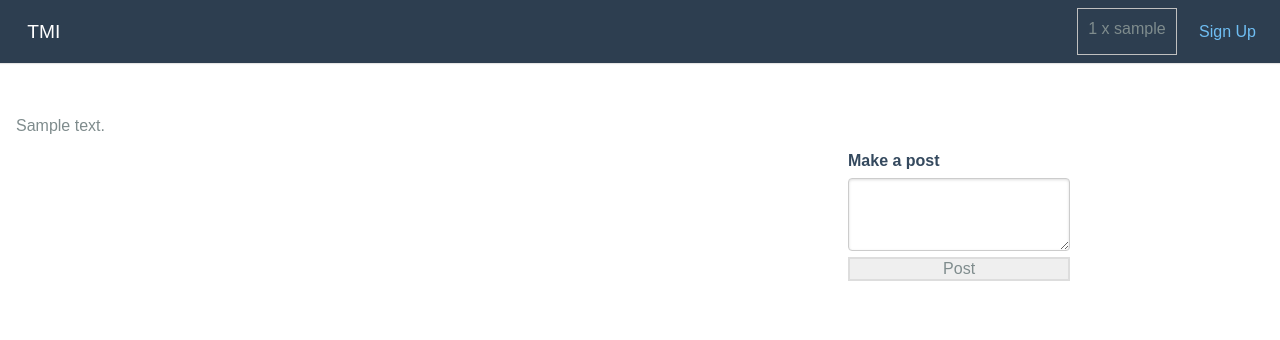
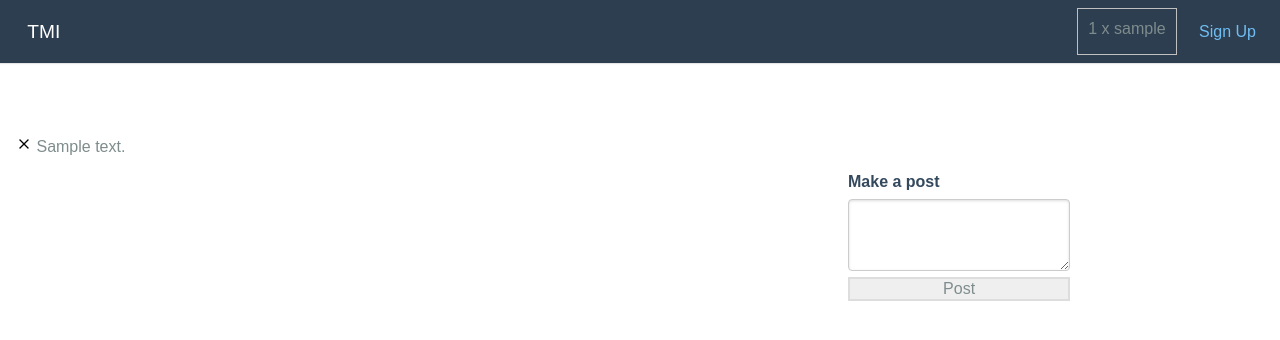
Before and after one commit to mshankar13/tmi, a Flask app: template templates/home.html in a window 1280 px wide. Shown: the top 340 px of the page. Run offline with Flask 2, Linux system fonts and the light colour scheme; tables that the repository leaves empty hold one stand-in row (values such as "Sample post"); the template is opened without the code that fills it: values that come from a table or form of the project are taken from there, most other values are stand-ins (such as "Sample title", 1, 10 or a date in 2020).

Commit message:
delete posts in wall

```diff
--- a/templates/home.html
+++ b/templates/home.html
@@ -2,12 +2,25 @@
 
 {% block content %}
     <div class="content">
+    <h2 class="content-head">{{ current_user.userID + '\'s Wall' }} </h2>
         <div class="pure-g">
             <div class="pure-u-2-3">
                 {% for post in posts %}
                     <div class="post">
                         <div class="post-description">
-                            {{ post.content }}
+                            <div class="pure-menu pure-menu-horizontal">
+                                <ul class="pure-menu-list">
+                                    <li class="pure-menu-item">
+                                        <a href="/home/del/{{ post.postID }}">
+                                            <img src={{ url_for('static',filename='img/close.png') }}/>
+                                        </a>
+                                    </li>
+                                    <li class="pure-menu-item">
+                                         {{ post.content }}
+                                    </li>
+                                </ul>
+                            </div>
+
                         </div>
                     </div>
                 {% endfor %}
--- a/tmi.py
+++ b/tmi.py
@@ -187,6 +187,12 @@
     Group.addUser(groupID, current_user)
     return redirect(url_for('groups', groupID=groupID))
 
+@app.route('/home/del/<int:postID>',methods=['GET'])
+def del_post(postID):
+    Post.query.filter(Post.postID==postID).delete()
+    db.session.commit()
+    return redirect(url_for('home'))
+
 
 @app.route('/groups/<int:groupID>/users/', methods=['GET'])
 def group_users(groupID):
```
